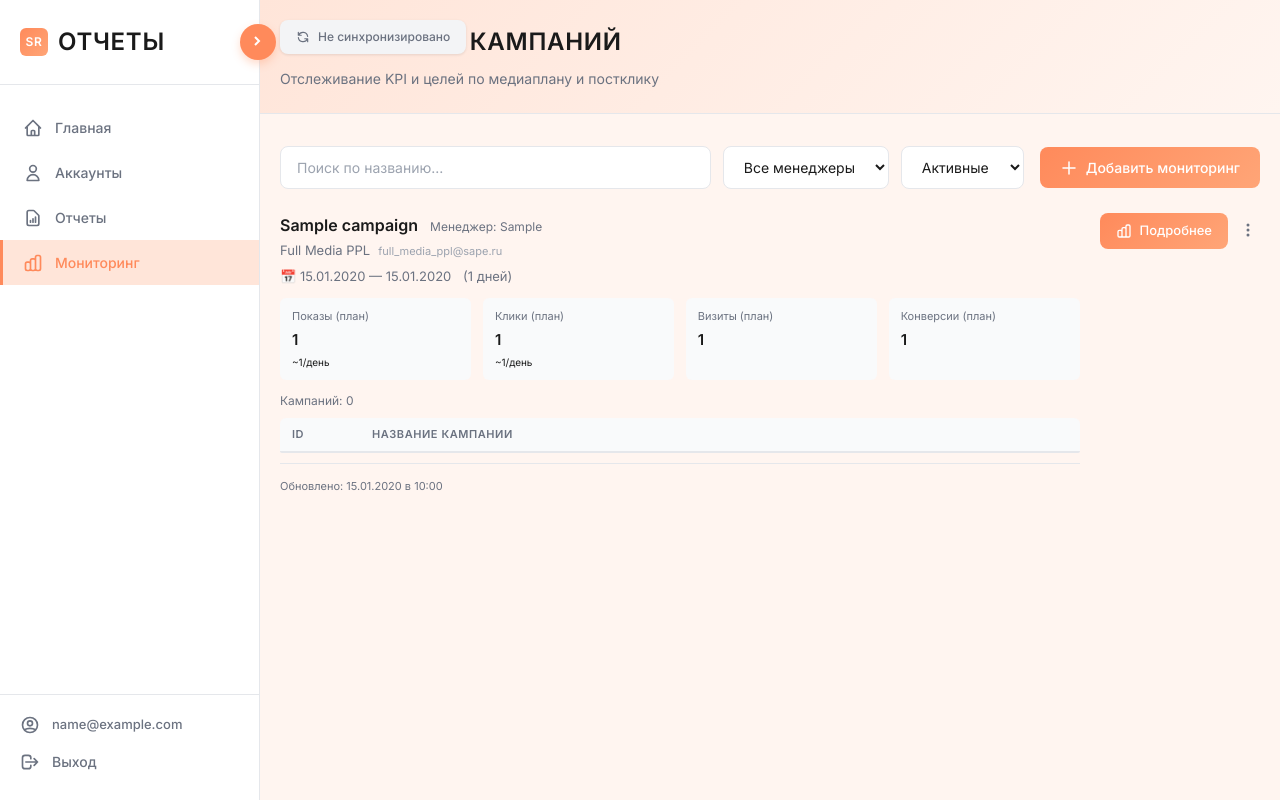
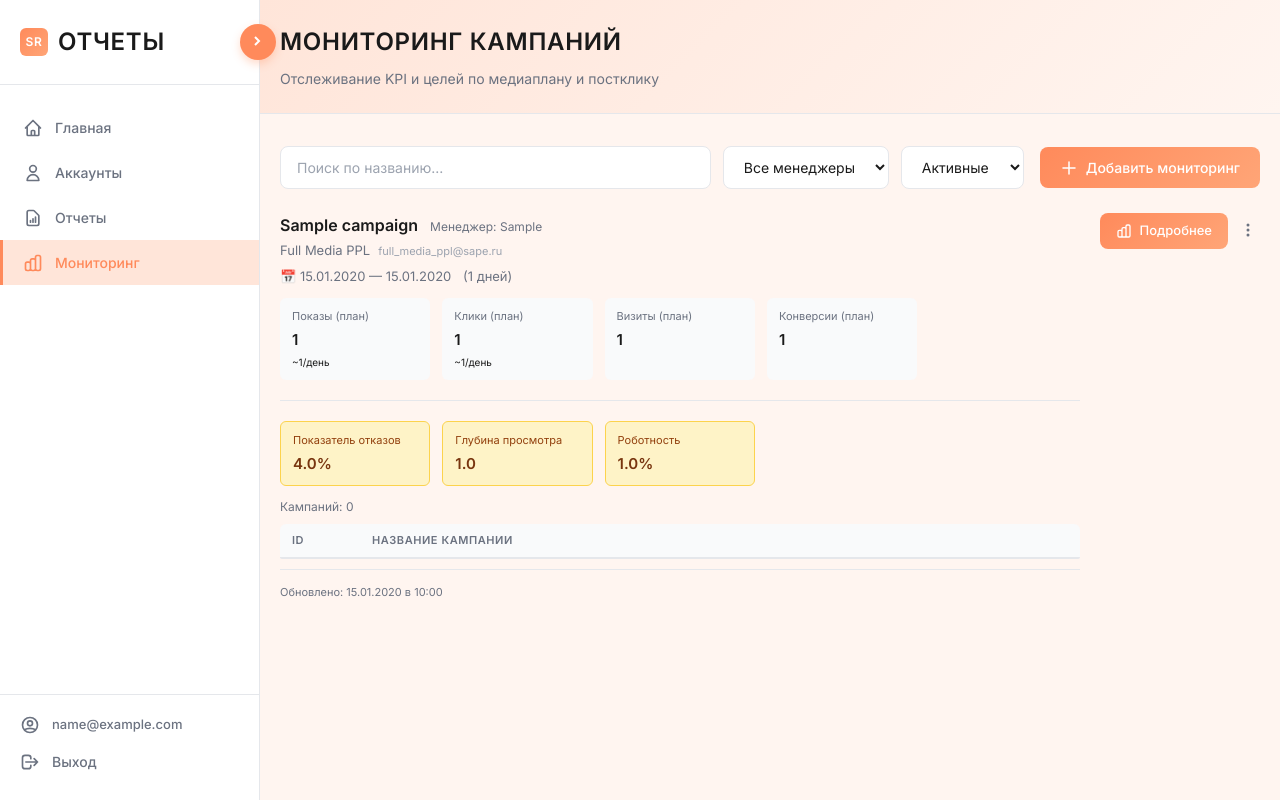
Before and after one commit to annbezk777/reports, a Flask app: page /monitoring in a window 1280 px wide. Run offline with Flask 3, Linux system fonts and the light colour scheme; the visitor is signed in with stand-in values (Sample User, id 1); tables that the repository leaves empty hold one stand-in row (values such as "Sample post"); some libraries are stand-ins or nearby versions.

Commit message:
Fix: hide sync indicator on production
- Changed condition from ENV != 'production' to DEBUG mode
- Sync status footer now only visible in local development (DEBUG=True)

Co-Authored-By: Claude Sonnet 4.5 <noreply@anthropic.com>

```diff
--- a/app/templates/base_new.html
+++ b/app/templates/base_new.html
@@ -133,33 +133,6 @@
 
     <!-- Main Content -->
     <div class="main-content">
-        <!-- Sync Status Indicator (only in development/local) -->
-        {% if config.get('ENV') != 'production' %}
-        <div id="sync-status" style="
-            position: fixed;
-            top: 20px;
-            left: 280px;
-            z-index: 999;
-            background: #F3F4F6;
-            color: #6B7280;
-            padding: 8px 16px;
-            border-radius: 8px;
-            font-size: 12px;
-            font-weight: 500;
-            display: flex;
-            align-items: center;
-            gap: 8px;
-            box-shadow: 0 1px 3px rgba(0,0,0,0.1);
-            opacity: 0;
-            transition: opacity 0.3s ease;
-        ">
-            <svg width="14" height="14" fill="none" stroke="currentColor" viewBox="0 0 24 24">
-                <path stroke-linecap="round" stroke-linejoin="round" stroke-width="2" d="M4 4v5h.582m15.356 2A8.001 8.001 0 004.582 9m0 0H9m11 11v-5h-.581m0 0a8.003 8.003 0 01-15.357-2m15.357 2H15"/>
-            </svg>
-            <span id="sync-time">Проверка...</span>
-        </div>
-        {% endif %}
-
         <!-- Flash Messages -->
         {% with messages = get_flashed_messages(with_categories=true) %}
             {% if messages %}
@@ -215,15 +188,15 @@
                 .then(res => res.json())
                 .then(data => {
                     if (data.synced) {
-                        syncTimeEl.textContent = `Синхронизация: ${data.formatted}`;
+                        syncTimeEl.textContent = `Sync: ${data.formatted}`;
                     } else {
-                        syncTimeEl.textContent = 'Не синхронизировано';
+                        syncTimeEl.textContent = 'Not synced';
                     }
                     // Fade in after data loaded
                     syncStatus.style.opacity = '1';
                 })
                 .catch(err => {
-                    syncTimeEl.textContent = 'Локальная версия';
+                    syncTimeEl.textContent = 'Local';
                     // Fade in even on error
                     syncStatus.style.opacity = '1';
                 });
@@ -263,6 +236,38 @@
         });
     </script>
 
+    <!-- Sync Status Footer (only in development/local) -->
+    {% if config.get('DEBUG') %}
+    <div id="sync-status" style="
+        position: fixed;
+        bottom: 0;
+        left: 60px;
+        right: 0;
+        height: 24px;
+        background: rgba(243, 244, 246, 0.95);
+        border-top: 1px solid #E5E7EB;
+        display: flex;
+        align-items: center;
+        justify-content: center;
+        z-index: 50;
+        opacity: 0;
+        transition: opacity 0.3s ease;
+    ">
+        <div style="
+            display: flex;
+            align-items: center;
+            gap: 6px;
+            font-size: 10px;
+            color: #9CA3AF;
+        ">
+            <svg width="10" height="10" fill="none" stroke="currentColor" viewBox="0 0 24 24">
+                <path stroke-linecap="round" stroke-linejoin="round" stroke-width="2" d="M4 4v5h.582m15.356 2A8.001 8.001 0 004.582 9m0 0H9m11 11v-5h-.581m0 0a8.003 8.003 0 01-15.357-2m15.357 2H15"/>
+            </svg>
+            <span id="sync-time">...</span>
+        </div>
+    </div>
+    {% endif %}
+
     {% block extra_scripts %}{% endblock %}
 </body>
 </html>
--- a/app/templates/monitoring.html
+++ b/app/templates/monitoring.html
@@ -402,6 +402,47 @@
                                 </div>
                                 <div style="font-size: 15px; font-weight: 600; color: var(--text-primary);">
                                     {{ "{:,}".format(monitoring.plan_conversions).replace(',', ' ') }}
+                                </div>
+                            </div>
+                            {% endif %}
+
+                            <!-- Post-click KPIs (with different background) -->
+                            {% if monitoring.plan_bounce_rate or monitoring.plan_page_depth or monitoring.plan_robotness %}
+                            <div style="grid-column: 1 / -1; height: 1px; background: var(--border-color); margin: 8px 0;"></div>
+                            {% endif %}
+
+                            <!-- Bounce Rate -->
+                            {% if monitoring.plan_bounce_rate %}
+                            <div style="padding: 10px 12px; background: #FEF3C7; border-radius: 6px; border: 1px solid #FCD34D;">
+                                <div style="font-size: 11px; color: #92400E; margin-bottom: 4px;">
+                                    Показатель отказов
+                                </div>
+                                <div style="font-size: 15px; font-weight: 600; color: #78350F;">
+                                    {{ "%.1f"|format(monitoring.plan_bounce_rate) }}%
+                                </div>
+                            </div>
+                            {% endif %}
+
+                            <!-- Page Depth -->
+                            {% if monitoring.plan_page_depth %}
+                            <div style="padding: 10px 12px; background: #FEF3C7; border-radius: 6px; border: 1px solid #FCD34D;">
+                                <div style="font-size: 11px; color: #92400E; margin-bottom: 4px;">
+                                    Глубина просмотра
+                                </div>
+                                <div style="font-size: 15px; font-weight: 600; color: #78350F;">
+                                    {{ "%.1f"|format(monitoring.plan_page_depth) }}
+                                </div>
+                            </div>
+                            {% endif %}
+
+                            <!-- Robotness -->
+                            {% if monitoring.plan_robotness %}
+                            <div style="padding: 10px 12px; background: #FEF3C7; border-radius: 6px; border: 1px solid #FCD34D;">
+                                <div style="font-size: 11px; color: #92400E; margin-bottom: 4px;">
+                                    Роботность
+                                </div>
+                                <div style="font-size: 15px; font-weight: 600; color: #78350F;">
+                                    {{ "%.1f"|format(monitoring.plan_robotness) }}%
                                 </div>
                             </div>
                             {% endif %}
```
